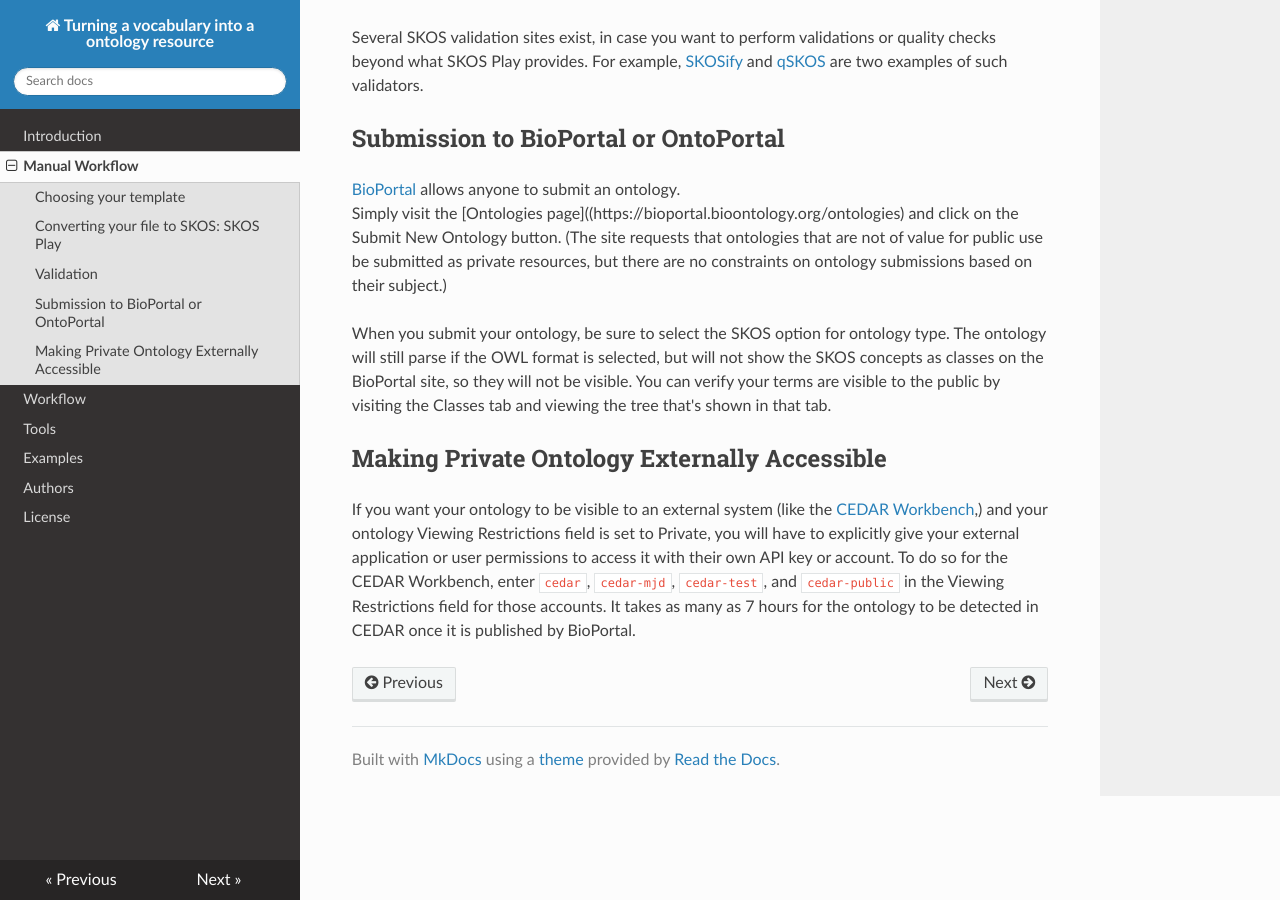
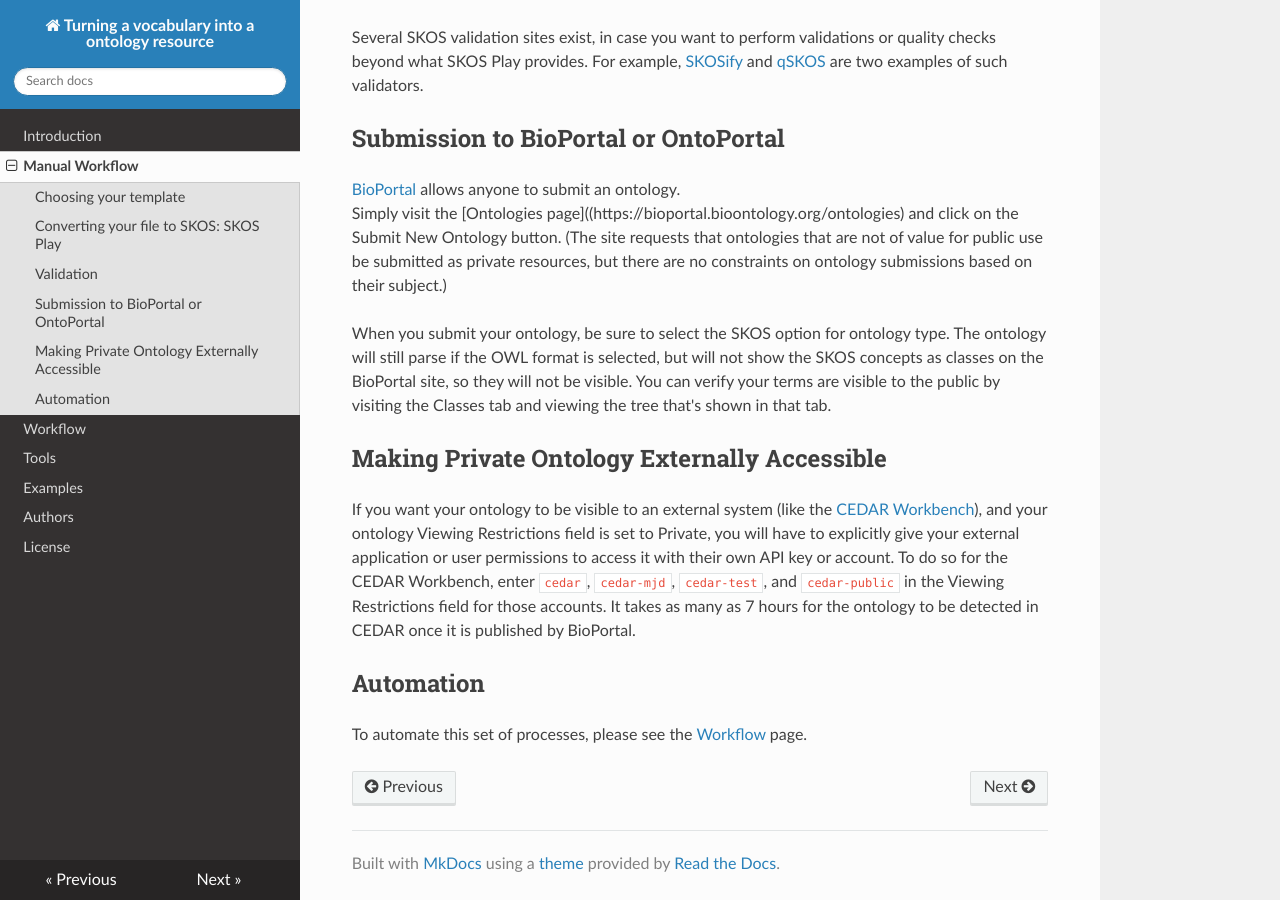
Before and after one commit to fair-data-collective/excel2rdf-site, an MkDocs documentation site: the page built from docs/ManualWorkflow.md, in a window 1280 px wide and 900 px high, scrolled down 1022 px. Built offline with MkDocs 1.6.1, drawn with Linux system fonts in a browser that asks for light colours; nearby versions of some CDN libraries.

Commit message:
pointed to next page

```diff
--- a/docs/ManualWorkflow.md
+++ b/docs/ManualWorkflow.md
@@ -56,8 +56,12 @@ You can verify your terms are visible to the public by visiting the Classes tab
 
 ## Making Private Ontology Externally Accessible
 
-If you want your ontology to be visible to an external system (like the [CEDAR Workbench](https://metadatacenter.org),)
+If you want your ontology to be visible to an external system (like the [CEDAR Workbench](https://metadatacenter.org)),
 and your ontology Viewing Restrictions field is set to Private,
 you will have to explicitly give your external application or user permissions to access it with their own API key or account.
 To do so for the CEDAR Workbench, enter `cedar`, `cedar-mjd`, `cedar-test`, and `cedar-public` in the Viewing Restrictions field for those accounts.
 It takes as many as 7 hours for the ontology to be detected in CEDAR once it is published by BioPortal.
+
+## Automation
+
+To automate this set of processes, please see the [Workflow](../Workflow) page.
```
